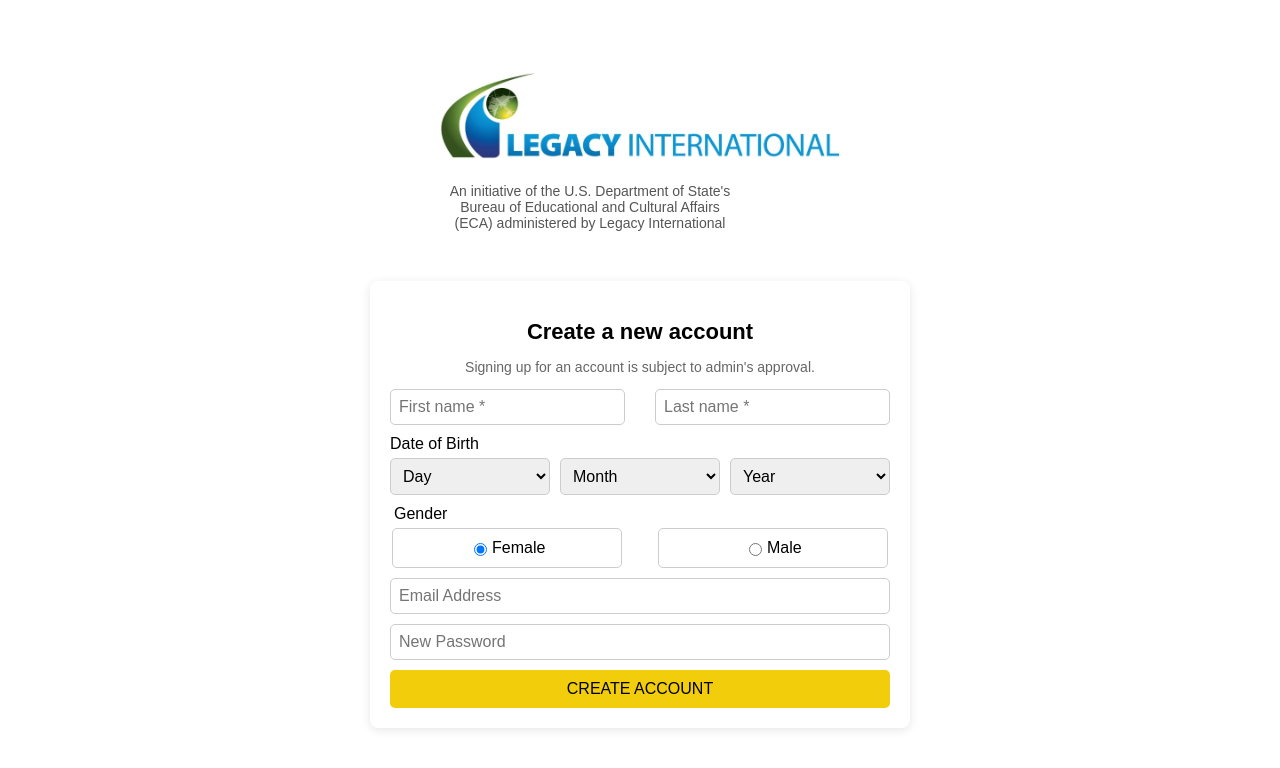
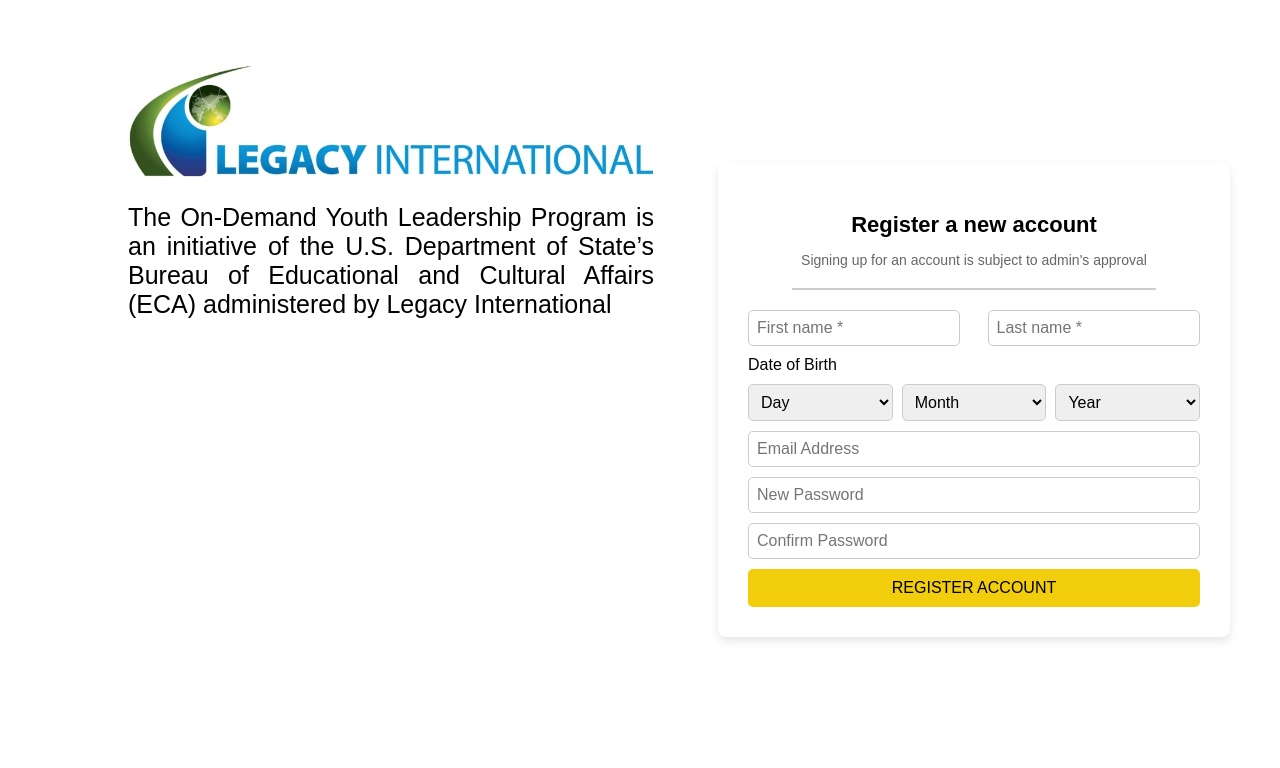
Before and after one commit to C4G/GlobalYouthLeadershipHub, a React (Vite) app in the folder frontend/: page /signup in a window 1280 px wide. Shown: the top 768 px of the page. Built offline with nearby package versions, Linux system fonts and the light colour scheme.

Commit message:
Updated SignUpPage to align with the changes in Figma

```diff
--- a/frontend/src/App.jsx
+++ b/frontend/src/App.jsx
@@ -1,13 +1,13 @@
 import { BrowserRouter as Router, Routes, Route } from "react-router-dom";
 import "./styles/App.css";
-import LandingPage from "./components/LandingPage";
+import LoginPage from "./components/LoginPage";
 import SignUpPage from "./components/SignUpPage";
 
 function App() {
   return (
     <Router>
       <Routes>
-        <Route path="/" element={<LandingPage />} />
+        <Route path="/" element={<LoginPage />} />
         <Route path="/signup" element={<SignUpPage />} />
       </Routes>
     </Router>
--- a/frontend/src/components/LandingPage.jsx
+++ b/frontend/src/components/LoginPage.jsx
@@ -1,12 +1,13 @@
 import React from "react";
 import { useNavigate } from "react-router-dom";
-import styles from "../styles/LandingPage.module.css";
+import styles from "../styles/LoginPage.module.css";
 
-const LandingPage = () => {
+const LoginPage = () => {
   const navigate = useNavigate();
 
   return (
     <div className={styles.container}>
+      {/* Logo Section */}
       <div className={styles.leftSection}>
         <img
           src="/organizationLogo.jpg"
@@ -20,9 +21,10 @@
         </p>
       </div>
 
+      {/* Form Section */}
       <div className={styles.rightSection}>
         <div className={styles.formContainer}>
-          <form>
+          <form className={styles.loginForm}>
             <div className={styles.inputGroup}>
               <label htmlFor="email">Email address</label>
               <input
@@ -30,6 +32,7 @@
                 id="email"
                 placeholder="Enter your email address"
                 aria-required="true"
+                required
               />
             </div>
             <div className={styles.inputGroup}>
@@ -39,19 +42,20 @@
                 id="password"
                 placeholder="********"
                 aria-required="true"
+                required
               />
             </div>
             <button type="submit" className={styles.signInBtn}>
               SIGN IN
             </button>
           </form>
-          <hr className={styles.formLine}/>
+          <hr />
           <button
             type="button"
             className={styles.createAccountBtn}
             onClick={() => navigate("/signup")}
           >
-            CREATE ACCOUNT
+            REGISTER ACCOUNT
           </button>
         </div>
       </div>
@@ -59,4 +63,4 @@
   );
 };
 
-export default LandingPage;
+export default LoginPage;
--- a/frontend/src/components/SignUpPage.jsx
+++ b/frontend/src/components/SignUpPage.jsx
@@ -3,32 +3,50 @@
 
 const SignUpPage = () => {
   return (
-    <div className={styles.signupContainer}>
+    <div className={styles.container}>
       {/* Logo Section */}
-      <div className={styles.logoSection}>
-        <img src="/organizationLogo.jpg" alt="Legacy International Logo" className={styles.organizationLogo} />
+      <div className={styles.leftSection}>
+        <img
+          src="/organizationLogo.jpg"
+          alt="Legacy International"
+          className={styles.organizationLogo}
+        />
         <p className={`${styles.description} ${styles.hiddenOnMobile}`}>
-                  An initiative of the U.S. Department of State's Bureau of Educational
-                  and Cultural Affairs (ECA) administered by Legacy International
+          The On-Demand Youth Leadership Program is an initiative of the U.S.
+          Department of State’s Bureau of Educational and Cultural Affairs (ECA)
+          administered by Legacy International
         </p>
-        <img src="/programLogo.jpg" alt="Youth Leadership Logo" className={styles.mobileLogo} />
       </div>
 
       {/* Form Section */}
-      <div className={styles.formSection}>
-        <h2>Create a new account</h2>
-        <p>Signing up for an account is subject to admin's approval.</p>
+      <div className={styles.rightSection}>
+        <div className={styles.formContainer}>
+          <h2>Register a new account</h2>
+          <p>Signing up for an account is subject to admin's approval</p>
+          <hr />
 
-        <form>
+          <form className={styles.registerForm}>
             {/* Name Fields */}
             <div className={styles.nameGroup}>
               <div className={styles.inputGroup}>
-            <label htmlFor="first-name"></label>
-            <input type="text" id="first-name" name="first-name" placeholder="First name *" aria-required="true" />
+                <input
+                  type="text"
+                  id="first-name"
+                  name="first-name"
+                  placeholder="First name *"
+                  aria-required="true"
+                  required
+                />
               </div>
               <div className={styles.inputGroup}>
-            <label htmlFor="last-name"></label>
-            <input type="text" id="last-name" name="last-name" placeholder="Last name *" aria-required="true" />
+                <input
+                  type="text"
+                  id="last-name"
+                  name="last-name"
+                  placeholder="Last name *"
+                  aria-required="true"
+                  required
+                />
               </div>
             </div>
 
@@ -39,50 +57,81 @@
                 <select name="day" aria-label="Day">
                   <option value="">Day</option>
                   {[...Array(31)].map((_, i) => (
-                  <option key={i + 1} value={i + 1}>{i + 1}</option>
+                    <option key={i + 1} value={i + 1}>
+                      {i + 1}
+                    </option>
                   ))}
                 </select>
                 <select name="month" aria-label="Month">
                   <option value="">Month</option>
-                {["Jan", "Feb", "Mar", "Apr", "May", "Jun", "Jul", "Aug", "Sep", "Oct", "Nov", "Dec"].map((month, i) => (
-                  <option key={i + 1} value={i + 1}>{month}</option>
+                  {[
+                    "Jan",
+                    "Feb",
+                    "Mar",
+                    "Apr",
+                    "May",
+                    "Jun",
+                    "Jul",
+                    "Aug",
+                    "Sep",
+                    "Oct",
+                    "Nov",
+                    "Dec",
+                  ].map((month, i) => (
+                    <option key={i + 1} value={i + 1}>
+                      {month}
+                    </option>
                   ))}
                 </select>
                 <select name="year" aria-label="Year">
                   <option value="">Year</option>
                   {[...Array(40)].map((_, i) => (
-                  <option key={2025 - i} value={2025 - i}>{2025 - i}</option>
+                    <option key={2025 - i} value={2025 - i}>
+                      {2025 - i}
+                    </option>
                   ))}
                 </select>
               </div>
             </div>
 
-          {/* Gender */}
-          <fieldset className={styles.genderGroup} aria-labelledby="gender-label">
-            <legend id="gender-label" className={styles.genderLegend}>Gender</legend>
-            <label className={styles.genderOption}>
-              <input type="radio" name="gender" value="female" defaultChecked aria-labelledby="gender-female" />
-              <span id="gender-female">Female</span>
-            </label>
-            <label className={styles.genderOption}>
-              <input type="radio" name="gender" value="male" aria-labelledby="gender-male" />
-              <span id="gender-male">Male</span>
-            </label>
-          </fieldset>
-
             {/* Email & Password */}
-          <div className={styles.emailGroup}>
-            <label htmlFor="email"></label>
-            <input type="email" id="email" name="email" placeholder="Email Address" aria-required="true"/>
+            <div className={styles.emailAddress}>
+              <input
+                type="email"
+                id="email"
+                name="email"
+                placeholder="Email Address"
+                aria-required="true"
+                required
+              />
             </div>
-          <div className={styles.passwordGroup}>
-            <label htmlFor="password"></label>
-            <input type="password" id="password" name="password" placeholder="New Password" aria-required="true" />
+            <div className={styles.newPassword}>
+              <input
+                type="password"
+                id="password"
+                name="password"
+                placeholder="New Password"
+                aria-required="true"
+                required
+              />
+            </div>
+            <div className={styles.confirmPassword}>
+              <input
+                type="password"
+                id="confirmPassword"
+                name="confirmPassword"
+                placeholder="Confirm Password"
+                aria-required="true"
+                required
+              />
             </div>
 
             {/* Submit Button */}
-          <button type="submit" className={styles.createAccountBtn}>CREATE ACCOUNT</button>
+            <button type="submit" className={styles.createAccountBtn}>
+              REGISTER ACCOUNT
+            </button>
           </form>
+        </div>
       </div>
     </div>
   );
--- a/frontend/src/styles/App.css
+++ b/frontend/src/styles/App.css
@@ -1,6 +1,6 @@
 body {
     font-family: Arial, sans-serif;
-    background-color: #ffffff;
+    background-color: #fff;
     margin: 0;
     padding: 0;
   }
--- a/frontend/src/styles/LandingPage.module.css
+++ b/frontend/src/styles/LoginPage.module.css
@@ -22,8 +22,9 @@
 
 .description {
   font-size: 25px;
-  color: black;
-  max-width: 905;
+  color: #000;
+  max-width: 900px;
+  text-align: justify;
 }
 
 /* Right Section - Login Form */
@@ -34,12 +35,16 @@
 }
 
 .formContainer {
-  background: white;
+  background: #fff;
   padding: 30px;
   border-radius: 8px;
   box-shadow: 0px 4px 10px rgba(0, 0, 0, 0.1);
   width: 100%;
   max-width: 350px;
+}
+
+.loginForm {
+  margin-bottom: 20px;
 }
 
 .inputGroup {
@@ -72,25 +77,26 @@
   font-weight: bold;
   border-radius: 5px;
   cursor: pointer;
-  transition: 0.3s ease;
 }
 
 .signInBtn {
   background: #12538e;
-  color: white;
+  color: #fff;
   border: none;
-  margin-bottom: 10px;
 }
 
 .createAccountBtn {
   background: #f1cd0c;
-  color: black;
+  color: #000;
   border: none;
-  margin-top: 10px;
+  margin-top: 20px;
 }
 
-.formLine {
+hr {
   width: 80%;
+  margin-top: 0px;
+  margin-bottom: 0px;
+  border: 1px solid #ccc;
 }
 
 /* Make buttons and inputs the same width */
@@ -106,14 +112,14 @@
     flex-direction: row;
     /* Centers content better */
     justify-content: center;
+    column-gap: 5vw;
   }
 
   .leftSection {
     margin-top: 5%;
     margin-left: 10%;
     align-self: flex-start;
-    text-align: justify;
-    max-width: 50%;
+    max-width: 60%;
   }
 
   .organizationLogo {
@@ -122,14 +128,10 @@
   }
 
   .rightSection {
-    max-width: 50%;
+    max-width: 40%;
+    justify-content: flex-start;
+    margin-right: 50px;
   }
-
-  .formContainer {
-    margin-left: -10vw;
-  }
-
-
 }
 
 /* Hide description in mobile view */
--- a/frontend/src/styles/SignUpPage.module.css
+++ b/frontend/src/styles/SignUpPage.module.css
@@ -1,64 +1,73 @@
-.signupContainer {
-  position: absolute;
-  top: 50%;
-  left: 50%;
-  transform: translate(-50%, -50%);
+.container {
   display: flex;
   flex-direction: column;
   align-items: center;
   justify-content: center;
-  width: 100%;
-  max-width: 600px;
-  padding: 20px;
+  min-height: 100vh;
 }
 
-
-/* Logo Section */
-.logoSection {
-  text-align: center;
-  margin-bottom: 20px;
+/* Left Section */
+.leftSection {
+  margin-bottom: 30px;
+  display: flex;
+  flex-direction: column;
 }
 
 .organizationLogo {
   /* Make it larger than the button */
   width: 100%;
   max-width: 400px;
-  margin-bottom: 50px;
+  column-gap: 0px;
 }
 
 .description {
-  font-size: 14px;
-  color: #555;
-  max-width: 300px;
-  /* Move closer to organizationLogo */
-  margin-top: -30px;
-  margin-bottom: 30px;
-}
-
-.mobileLogo {
-  width: 180px;
-  display: none;
+  font-size: 25px;
+  color: #000;
+  max-width: 900px;
+  text-align: justify;
 }
 
 /* Form Section */
-.formSection {
-  background-color: #fff;
-  padding: 20px;
+.rightSection {
+  display: flex;
+  justify-content: center;
+  width: 100%;
+}
+
+.formContainer {
+  background: #fff;
+  padding: 30px;
+  border-radius: 8px;
+  box-shadow: 0px 4px 10px rgba(0, 0, 0, 0.1);
   width: 100%;
   max-width: 500px;
-  border-radius: 8px;
-  box-shadow: 0px 2px 10px rgba(0, 0, 0, 0.1);
-  text-align: center;
 }
 
 h2 {
   font-size: 22px;
   margin-bottom: 10px;
+  text-align: center;
 }
 
 p {
   font-size: 14px;
   color: #666;
+  text-align: center;
+}
+
+h2 + p {
+  margin-bottom: 20px;
+}
+
+hr {
+  width: 80%;
+  margin-top: 0px;
+  margin-bottom: 0px;
+  border: 1px solid #ccc;
+}
+
+.registerForm {
+  margin-top: 20px;
 }
 
 .nameGroup {
@@ -71,27 +80,20 @@
   width: 47%;
   display: flex;
   flex-direction: column;
-  margin-bottom: 10px;
 }
 
-.emailGroup,
-.passwordGroup {
+.emailAddress,
+.newPassword,
+.confirmPassword {
   display: flex;
   flex-direction: column;
   margin-bottom: 10px;
 }
 
-.inputGroup,
-.emailGroup,
-.passwordGroup label {
-  font-size: 14px;
-  margin-bottom: 5px;
-  text-align: left;
-}
-
 .inputGroup input,
-.emailGroup input,
-.passwordGroup input {
+.emailAddress input,
+.newPassword input,
+.confirmPassword input {
   padding: 8px;
   font-size: 16px;
   border: 1px solid #ccc;
@@ -106,7 +108,7 @@
 
 .dobGlabel {
   display: block;
-  margin: 5px 0;
+  margin: 10px 0;
 }
 
 .dobFields {
@@ -122,47 +124,6 @@
   border-radius: 5px;
 }
 
-.genderLabel {
-  display: block;
-}
-
-/* Gender */
-.genderGroup {
-  display: flex;
-  justify-content: space-between;
-  margin-bottom: 10px;
-  border : none;
-  padding: 0px;
-}
-
-.genderLegend {
-  text-align: left;
-  margin: 5px 0;
-}
-
-.genderOption {
-  display: flex;
-  align-items: center;
-  justify-content: center;
-  width: 38%;
-  padding: 10px 20px;
-  border: 1px solid #ccc;
-  border-radius: 5px;
-  cursor: pointer;
-  font-size: 16px;
-  text-align: center;
-  background-color: white;
-  transition: background-color 0.3s, border 0.3s;
-}
-
-.genderGroup label {
-  display: flex;
-}
-
-.genderGroup input {
-  margin-right: 5px;
-}
-
 /* Submit Button */
 .createAccountBtn {
   background-color: #f1cd0c;
@@ -175,23 +136,37 @@
   cursor: pointer;
 }
 
-/* Responsive Design */
-@media (max-width: 767px) {
-  .signupContainer {
-    width: 90%;
+/* Responsive Layout */
+@media (min-width: 768px) {
+  .container {
+    flex-direction: row;
+    /* Centers content better */
+    justify-content: center;
+    column-gap: 5vw;
   }
 
+  .leftSection {
+    margin-top: 5%;
+    margin-left: 10%;
+    align-self: flex-start;
+    max-width: 60%;
+  }
+
+  .organizationLogo {
+    /* Make it larger than the button */
+    max-width: 100%;
+  }
+
+  .rightSection {
+    max-width: 40%;
+    justify-content: flex-start;
+    margin-right: 50px;
+  }
+}
+
+/* Hide description in mobile view */
+@media (max-width: 767px) {
   .hiddenOnMobile {
     display: none;
   }
-
-  .mobileLogo {
-    display: block;
-    margin: 10px auto;
-  }
-
-  .genderGroup label {
-    justify-content: center;
-    margin-bottom: 5px;
-  }
 }
```
Lines whose indentation alone changed are shown as unchanged.
